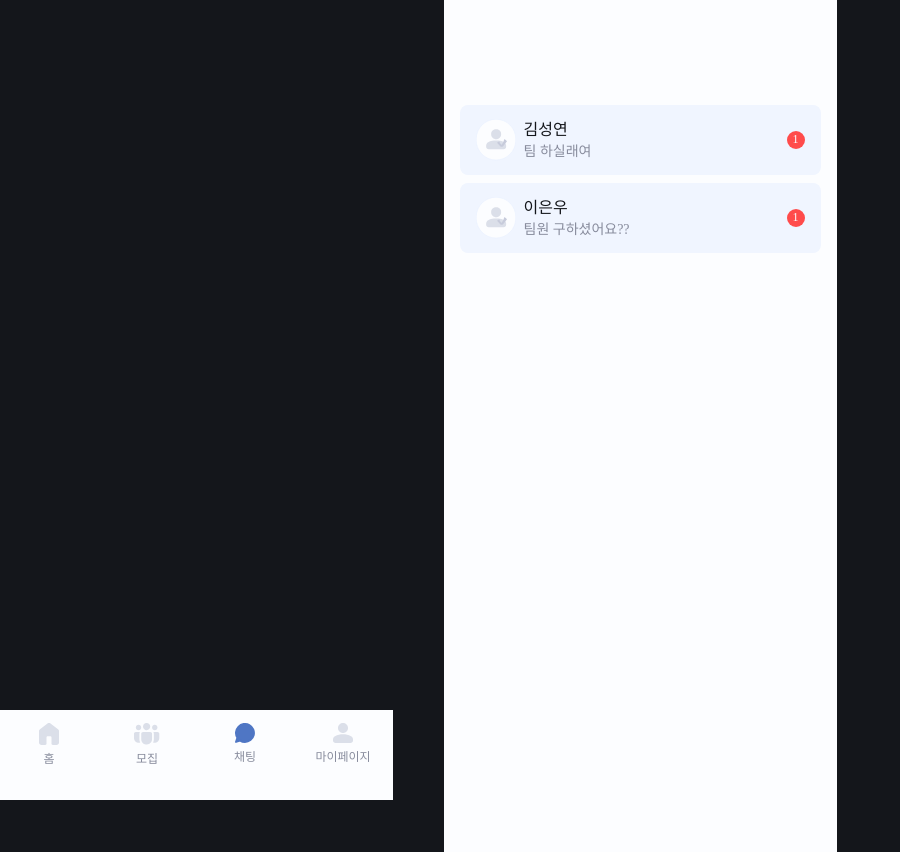
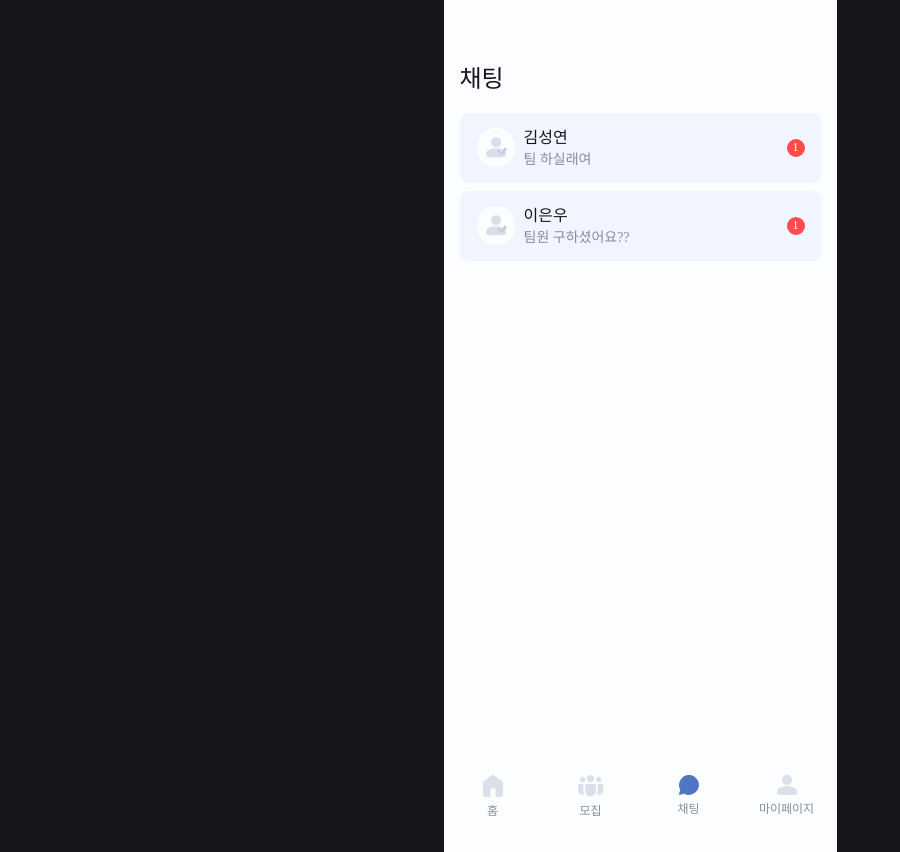
Before and after one commit to capstone-pick-it/Frontend, a React (Vite) app: page /chat in a window 1280 px wide. Shown: the whole page, without its empty margins (0-900 px from the left). Built offline with nearby package versions, Linux system fonts and the light colour scheme; a web font is replaced by a local one.

Commit message:
Feat: TopBar 컴포넌트 수정 및 Chat 페이지에 TopBar 컴포넌트 추가

```diff
--- a/src/App.jsx
+++ b/src/App.jsx
@@ -6,8 +6,8 @@ import Login from './pages/Login'
 import PasswordReset from './pages/PasswordReset'
 import Signup from './pages/Signup'
 import Splash from './pages/Splash'
-import Chat from './pages/Chat'
-import ChatRoom from './pages/ChatRoom'
+import Chat from './pages/Chat/Chat'
+import ChatRoom from './pages/Chat/ChatRoom'
 import MyPage from './pages/MyPage'
 
 const AuthLayout = ({ children }) => {
--- a/src/assets/sass/components/_topbar.scss
+++ b/src/assets/sass/components/_topbar.scss
@@ -7,9 +7,8 @@
     display: flex;
     align-items: center;
     width: 100%;
-    max-width: 393px;
-    min-width: 393px;
-    padding: 16px;
+    height: 66px;
+    // padding: 16px;
     box-sizing: border-box;
     background-color: var(--white);
 
--- a/src/assets/sass/sections/_chat.scss
+++ b/src/assets/sass/sections/_chat.scss
@@ -1,6 +1,6 @@
 //기본 채팅 페이지
 #Chat_Wrap{
-
+    padding-top: 47px;
 }
 
 
--- a/src/assets/sass/sections/_nav.scss
+++ b/src/assets/sass/sections/_nav.scss
@@ -4,7 +4,8 @@
     background-color: var(--white);
 
     display: flex;
-    position: fixed;
+    // position: fixed;
+    position: absolute;
     left: 0;
     bottom: 0;
 
--- a/src/pages/Chat.jsx
+++ b/src/pages/Chat/Chat.jsx
@@ -1,13 +1,15 @@
 import React from 'react'
 import { useParams } from 'react-router-dom'
-import Nav from '../components/Nav'
-import ChatList from '../components/Chat/ChatList'
+import Nav from '../../components/Nav'
+import ChatList from '../../components/Chat/ChatList'
 import ChatRoom from './ChatRoom'
+import TopBar from '../../components/TopBar'
 
 const Chat = () => {
     const { roomId } = useParams();
   return (
     <div id="Chat_Wrap" className="container">
+       <TopBar title={"채팅"}/>
         <ChatList/>
         {roomId && <ChatRoom/>}
         <Nav/>
```
Also changed, not shown: src/pages/Chat/ChatRoom.jsx (renamed from src/pages/ChatRoom.jsx, +9 -9 lines).
